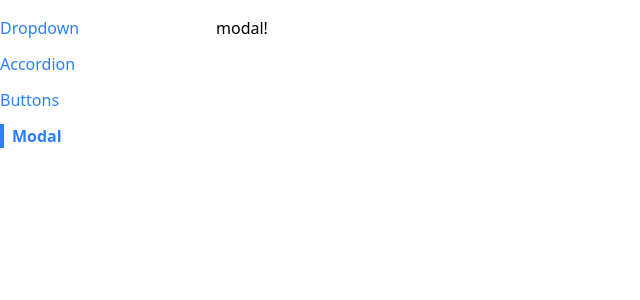
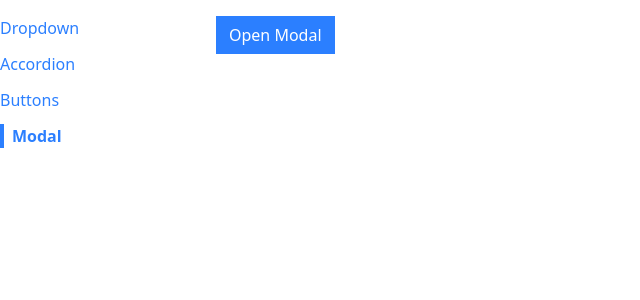
Before and after one commit to bitturohit/comps-26, a React (Vite) app: page /modal in a window 1280 px wide. Shown: the top 300 px of the page, without its empty margins (0-640 px from the left). Built offline with nearby package versions, Linux system fonts and the light colour scheme.

Commit message:
modal close

```diff
--- a/index.html
+++ b/index.html
@@ -8,6 +8,7 @@
    </head>
    <body>
       <div id="root"></div>
+      <div class="modal-container"></div>
       <script type="module" src="/src/index.js"></script>
    </body>
 </html>
--- a/src/components/Modal.js
+++ b/src/components/Modal.js
@@ -1,5 +1,18 @@
-function Modal() {
-   return <div>modal!</div>;
+import { createPortal } from "react-dom";
+
+function Modal({ onClose }) {
+   return createPortal(
+      <div>
+         <div
+            className="absolute inset-0 bg-gray-300 opacity-80"
+            onClick={onClose}
+         ></div>
+         <div className="absolute inset-x-40 inset-y-60 p-10 bg-white">
+            I am a Modal!!
+         </div>
+      </div>,
+      document.querySelector(".modal-container"),
+   );
 }
 
 export default Modal;
--- a/src/pages/ModalPage.js
+++ b/src/pages/ModalPage.js
@@ -1,9 +1,21 @@
+import { useState } from "react";
+
 import Modal from "../components/Modal";
+import Button from "../components/Button";
 
 function ModalPage() {
+   const [showModal, setShowModal] = useState(false);
+
+   const handleClick = () => {
+      setShowModal(!showModal);
+   };
+
    return (
       <div>
-         <Modal />
+         <Button primary onClick={handleClick}>
+            Open Modal
+         </Button>
+         {showModal && <Modal onClose={handleClick} />}
       </div>
    );
 }
```
